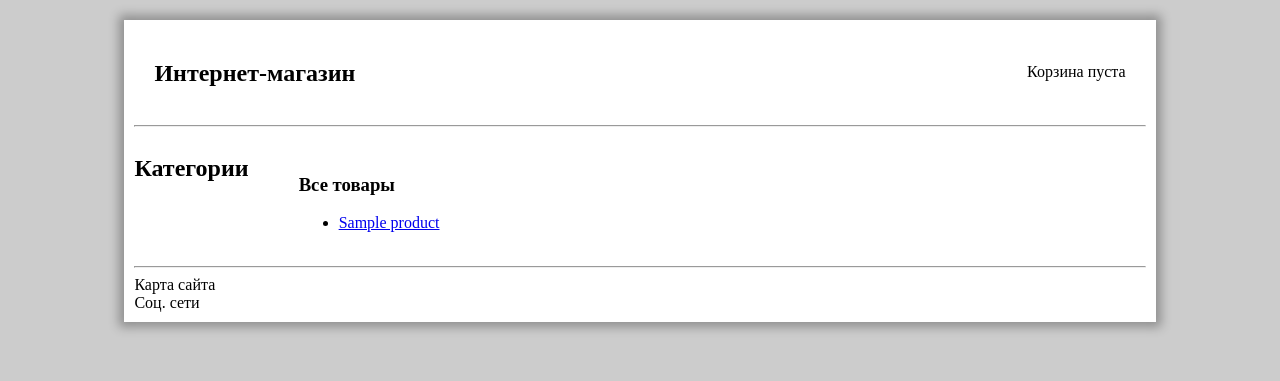
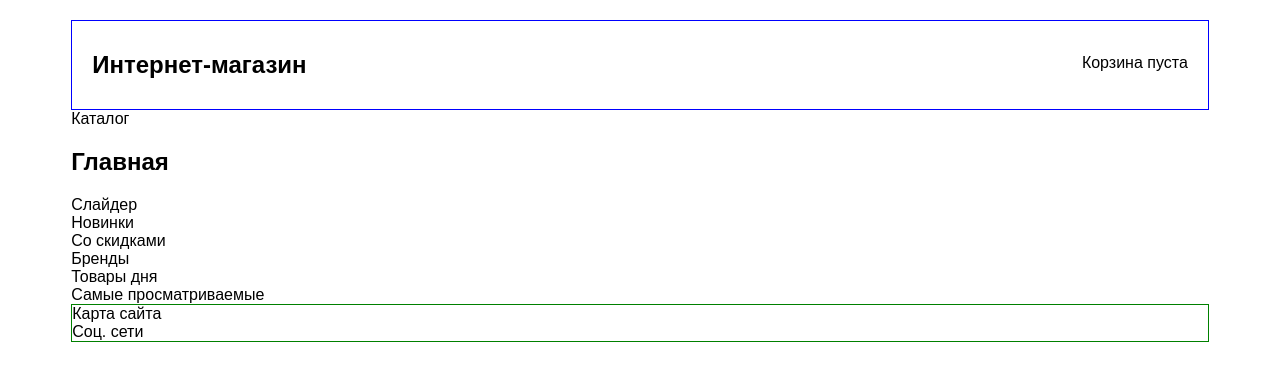
Before and after one commit to EduardKl/shop, a Django app: page / in a window 1280 px wide. Shown: the top 381 px of the page. Run offline with Django 4.2, Linux system fonts and the light colour scheme; tables that the repository leaves empty hold one stand-in row (values such as "Sample post"); style sheets or scripts are compiled from the project's sources.

Commit message:
Changed the structure of the site. Now the landing page is the main one. The custom nav-menu tag became cat_menu and moved from the main_app application to the catalog application.

```diff
--- a/cart/templates/cart/cart_detail.html
+++ b/cart/templates/cart/cart_detail.html
@@ -51,6 +51,6 @@
         </tr>
     </tfoot>
 </table>
-<a href="{% url 'main_app:home' %}">На главную</a>
+<a href="{% url 'main_app:main' %}">На главную</a>
 <a href="{% url 'orders:order_create' %}">Оформить заказ</a>
 {% endblock %}
--- a/cart/views.py
+++ b/cart/views.py
@@ -16,7 +16,6 @@ def card_add(request, product_slug):
         cart.add(product=product,
                  quantity=form_data['quantity'],
                  override_quantity=form_data['override'])
-        print('SAVE!!!', cart.cart)
     return redirect('cart:detail')
 
 @require_POST
--- a/catalog/templates/catalog/product_detail.html
+++ b/catalog/templates/catalog/product_detail.html
@@ -1,6 +1,6 @@
 {% extends 'main_app/base.html' %}
 
-{% block content %}
+{% block main %}
 <section>
     <h3>{{ product.name }}</h3>
     <img src="/media/{{ product.image }}" alt="{{ product.name }}">
@@ -18,5 +18,5 @@
         </section>
     </section>
 </section>
-<a href="{% url 'main_app:home' %}">На главную</a>
+<a href="{% url 'main_app:main' %}">На главную</a>
 {% endblock %}
--- a/main_app/templates/main_app/user_tags_templates/nav_menu.html
+++ b/catalog/templates/catalog/user_tags_templates/cat_menu.html
@@ -3,7 +3,7 @@
     <ul class="nav-menu__categories">
     {% for elem in nav_menu %}
         {% if not elem.parent_cat %}
-        <li class="nav-menu__category"><a href="#">{{ elem.name }}</a></li>
+        <li class="nav-menu__category"><a href="{{ elem.get_absolute_url }}">{{ elem.name }}</a></li>
         {% endif %}
     {% endfor %}
     </ul>
--- a/main_app/templatetags/site_nav_menu_tag.py
+++ b/catalog/templatetags/cat_menu_tag.py
@@ -5,8 +5,8 @@ from catalog.models import Category
 
 register = template.Library()
 
-@register.inclusion_tag('main_app/user_tags_templates/nav_menu.html')
-def show_nav_menu():
+@register.inclusion_tag('catalog/user_tags_templates/cat_menu.html')
+def show_cat_menu():
     nav_menu = Category.objects.all()
     context = {'nav_menu': nav_menu}
     return context
--- a/catalog/urls.py
+++ b/catalog/urls.py
@@ -5,5 +5,7 @@ from .views import *
 
 app_name = 'catalog'
 urlpatterns = [
-    path('<slug:category_slug>/<slug:product_slug>/', ProductDetail.as_view(), name='product_detail')
+    path('', MainCatalogPage.as_view(), name='main_catalog'),
+    path('<slug:category_slug>/<slug:product_slug>/', ProductDetail.as_view(), name='product_detail'),
+    path('product_list_by_category/<slug:category_slug>', ProductsByCategory.as_view(), name='product_list_by_category')
 ]
--- a/main_app/static/main_app/css/base.scss
+++ b/main_app/static/main_app/css/base.scss
@@ -1,25 +1,52 @@
 body {
-    background-color: #ccc;
-
+    font-family: Arial;
+}
+a {
+    color: inherit;
+    text-decoration: none;
 }
 
 
+
 .nav-menu {
-    &__header {}
-    &__categories {}
-    &__category {}
+    padding: 10px 50px 10px 10px;
+    border: 1px solid yellow;
+
+    &__header {
+        margin: 0px;
+    }
+    &__categories {
+        list-style-type: none;
+
+        margin: 0px;
+        padding: 0px;
+    }
+    &__category {
+        margin: 5px 0;
+
+        &:hover {
+            color: blue;
+        }
+        &:focus {
+            border: 1px solid blue;
+        }
+        &:active {
+            color: red;
+        }
+        &:visited {
+            color: gray;
+        }
+    }
 }
 
 
 .wrapper {
     margin: 20px auto;
-    padding: 10px;
-    width: 80%;
-    background-color: white;
-    box-shadow: 0px 0px 10px 5px rgba(0,0,0,0.3);
+    width: 90%;
 
     &__header {}
     &__main {}
+    &__footer {}
 }
 
 
@@ -27,6 +54,7 @@ body {
     display: flex;
     justify-content: space-between;
 
+    border: 1px solid blue;
     padding: 10px 20px;
 
     &__site-name {}
@@ -35,16 +63,9 @@ body {
     }
 }
 
+.footer {
+    border: 1px solid green;
 
-.main {
-    display: flex;
-    justify-content: space-around;
-
-
-    &__header {}
-    &__content {
-        flex-grow: 2;
-        padding: 20px 10px 10px 50px;
-    }
-    &__filter {}
+    &__site-map {}
+    &__social-network {}
 }
--- a/main_app/templates/main_app/404.html
+++ b/main_app/templates/main_app/404.html
@@ -1,4 +1,5 @@
 {% extends 'main_app.base.html' %}
 
-{% block content %}
+{% block main %}
+404
 {% endblock %}
--- a/main_app/templates/main_app/base.html
+++ b/main_app/templates/main_app/base.html
@@ -1,12 +1,13 @@
 {% load static %}
-{% load site_nav_menu_tag %}
 <!DOCTYPE html>
 <html lang="en">
 <head>
     <meta charset="UTF-8">
     <title>{{ title }}</title>
     <link rel="stylesheet" href="{% static 'main_app/css/base.css' %}">
+    {% block css_links %}{% endblock %}
     <script src="{% static 'main_app/js/base.js' %}"></script>
+    {% block js_links %}{% endblock %}
 </head>
 <body>
     <section class="wrapper">
@@ -24,18 +25,13 @@
                 {% endwith %}
             </section>
         </header>
-        <hr>
         <main class="wrapper__main main">
-            {% show_nav_menu %}
-            <section class="main__content">{% block content %}{% endblock %}</section>
-            <!--<section class="main__filter">Фильтр</section>-->
+            {% block main %}{% endblock %}
         </main>
-        <hr>
         <footer class="wrapper__footer footer">
             <section class="footer__site-map">Карта сайта</section>
             <section class="footer__social-network">Соц. сети</section>
         </footer>
-
     </section>
 </body>
 </html>
--- a/main_app/templates/main_app/main.html
+++ b/main_app/templates/main_app/main.html
@@ -1,11 +1,19 @@
 {% extends 'main_app/base.html' %}
 {% load static %}
 
-{% block content %}
-    <h3>Все товары</h3>
-    {% for prod in products %}
-        <ul>
-            <li><a href="catalog/{{ prod.category.slug }}/{{ prod.slug }}">{{ prod.name }}</a></li>
-        </ul>
-    {% endfor %}
+{% block css_links %}
+<link rel="stylesheet" href="{% static 'main_app/main_page.css' %}">
 {% endblock %}
+
+{% block main %}
+    <a href="{% url 'catalog:main_catalog' %}">Каталог</a>
+    <h2>{{ title }}</h2>
+    <section>Слайдер</section>
+    <section>
+        <section>Новинки</section>
+        <section>Со скидками</section>
+        <section>Бренды</section>
+    </section>
+    <section>Товары дня</section>
+    <section>Самые просматриваемые</section>
+{% endblock %}
--- a/main_app/urls.py
+++ b/main_app/urls.py
@@ -5,5 +5,5 @@ from .views import *
 
 app_name = 'main_app'
 urlpatterns = [
-    path('', MainPage.as_view(), name='home')
+    path('', MainPage, name='main')
 ]
--- a/main_app/views.py
+++ b/main_app/views.py
@@ -1,20 +1,8 @@
 from django.shortcuts import render
-from django.views.generic import ListView
-
-from catalog.models import Category, Product
-
 
 # Create your views here.
-class MainPage(ListView):
-    model = Product
-    template_name = 'main_app/main.html'
-    context_object_name = 'products'
-    extra_context = {'title': 'Главная'}
-
-    def get_context_data(self, *, object_list=None, **kwargs):
-        context = super().get_context_data(**kwargs)
-        context.update({'categories': Category.objects.all()})
-        return context
+def MainPage(request):
+    return render(request, 'main_app/main.html', {'title': 'Главная'})
 
 def pageNotFound(request, exception):
     return render('main_app/404.html', {'title': 'Такой страницы нет.'})
--- a/orders/templates/orders/order_create.html
+++ b/orders/templates/orders/order_create.html
@@ -23,6 +23,6 @@
         </form>
     </section>
     <a href="{% url 'cart:detail' %}">Отмена</a>
-    <a href="{% url 'main_app:home' %}">На главную</a>
+    <a href="{% url 'main_app:main' %}">На главную</a>
 </section>
 {% endblock %}
--- a/orders/templates/orders/order_created.html
+++ b/orders/templates/orders/order_created.html
@@ -4,6 +4,6 @@
     <section>
         <h2>Спасибо Вам!</h2>
         <p>Ваш заказ был успешно оформлен. Номер заказа <strong>{{ order.id }}</strong>.</p>
-        <a href="{% url 'main_app:home' %}">На главную</a>
+        <a href="{% url 'main_app:main' %}">На главную</a>
     </section>
 {% endblock %}
```
Also changed, not shown: catalog/static/catalog/css/main_catalog.scss (added, +12 -0 lines), catalog/templates/catalog/main_catalog.html (added, +20 -0 lines), catalog/views.py (+44 -1 lines), catalog/templatetags/__init__.py (added), main_app/static/main_app/css/main_page.scss (added).
